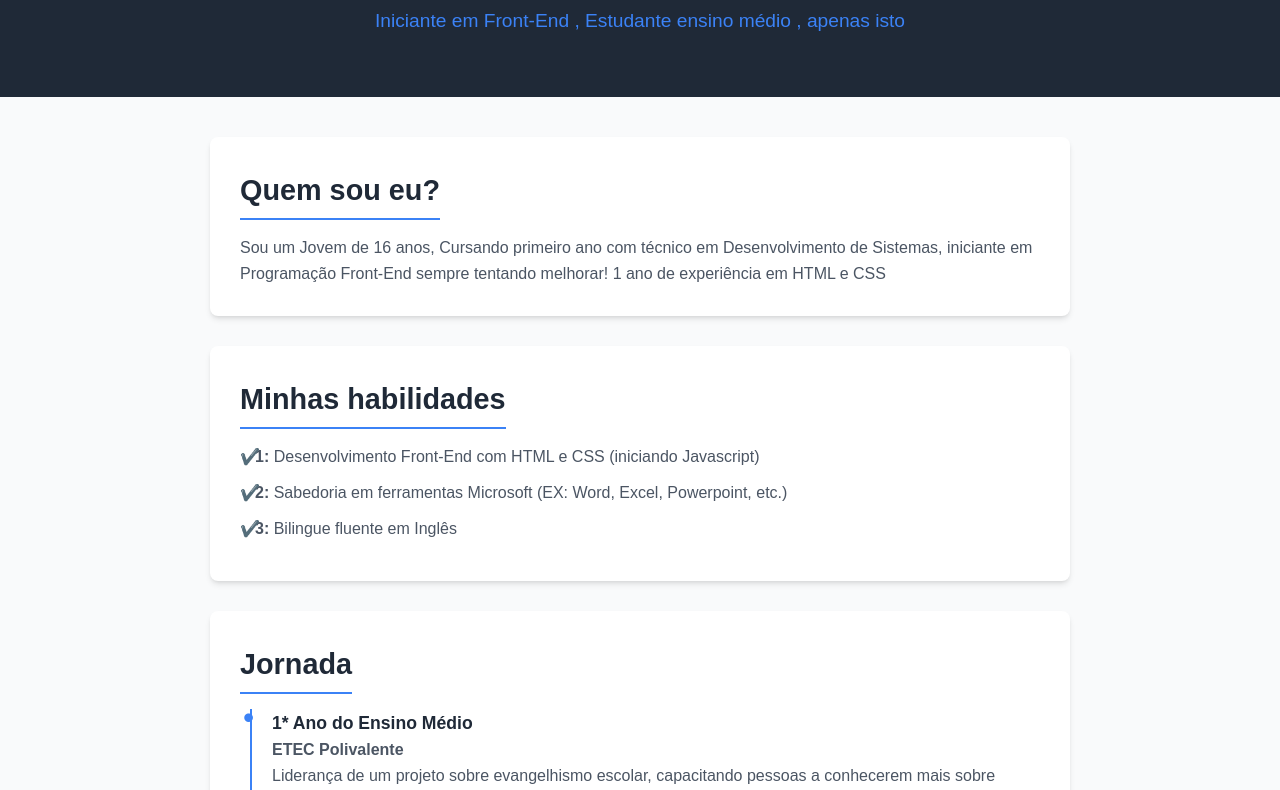
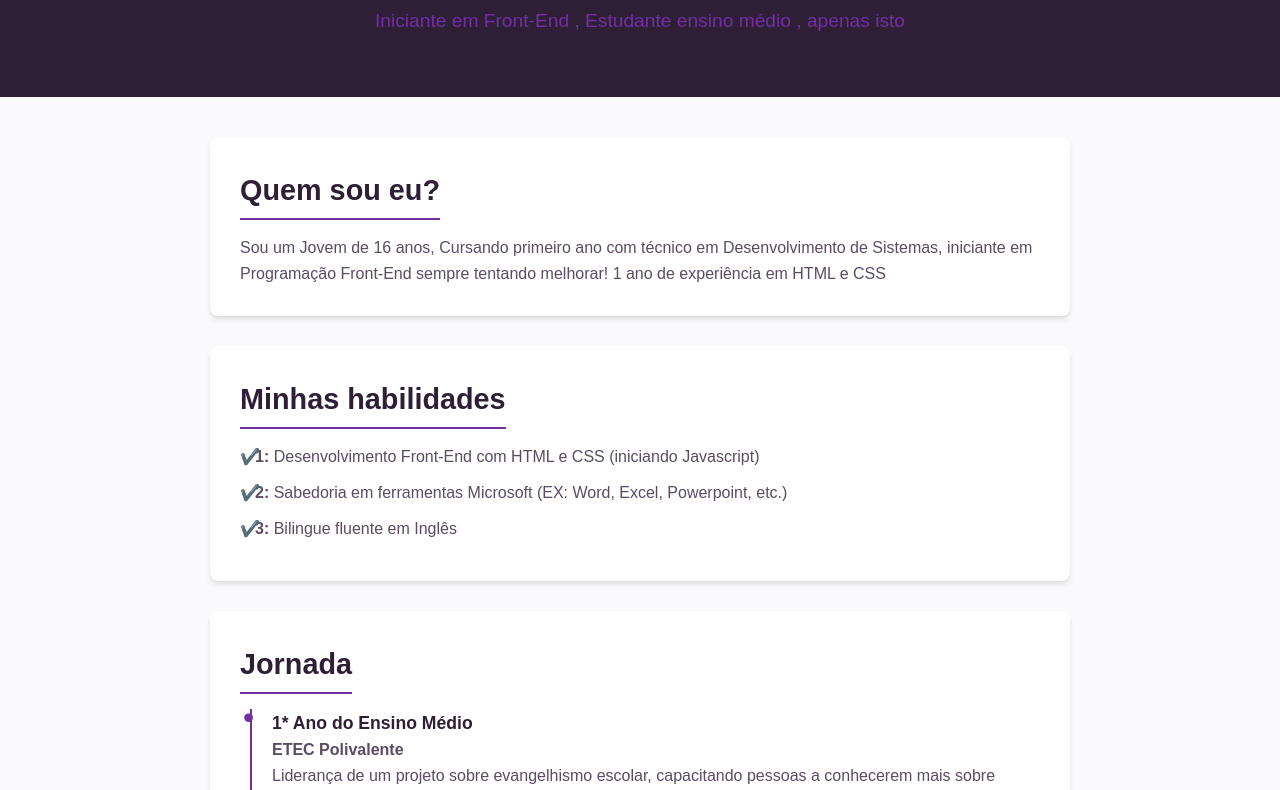
Before and after one commit to yohannikolass/sobremim, a plain HTML site: page index.html in a window 1280 px wide. Shown: the part 140-930 px from the top of the page. Drawn offline with Linux system fonts and the light colour scheme.

Commit message:
updated CSS root colors

```diff
--- a/style.css
+++ b/style.css
@@ -1,9 +1,9 @@
 /* Configurações Globais */
 :root {
-    --primary-color: #3b82f6; /* Azul vibrante */
-    --secondary-color: #1f2937; /* Cinza escuro */
-    --text-color: #4b5563; /* Cinza de texto */
-    --background-color: #f9fafb; /* Fundo claro */
+    --primary-color: #712fa3; /* Azul vibrante */
+    --secondary-color: #2e1f37; /* Cinza escuro */
+    --text-color: #5b4b63; /* Cinza de texto */
+    --background-color: #faf9fb; /* Fundo claro */
     --card-background: #ffffff; /* Fundo do card */
     --border-radius: 8px;
     --shadow: 0 4px 6px -1px rgba(0, 0, 0, 0.1), 0 2px 4px -2px rgba(0, 0, 0, 0.1);
@@ -80,7 +80,7 @@ body {
 }
 
 .expertise li::before {
-    content: "✔️"; /* Ícone de check */
+    content: "✔️ "; /* Ícone de check */
     position: absolute;
     left: 0;
     color: var(--primary-color);
```
